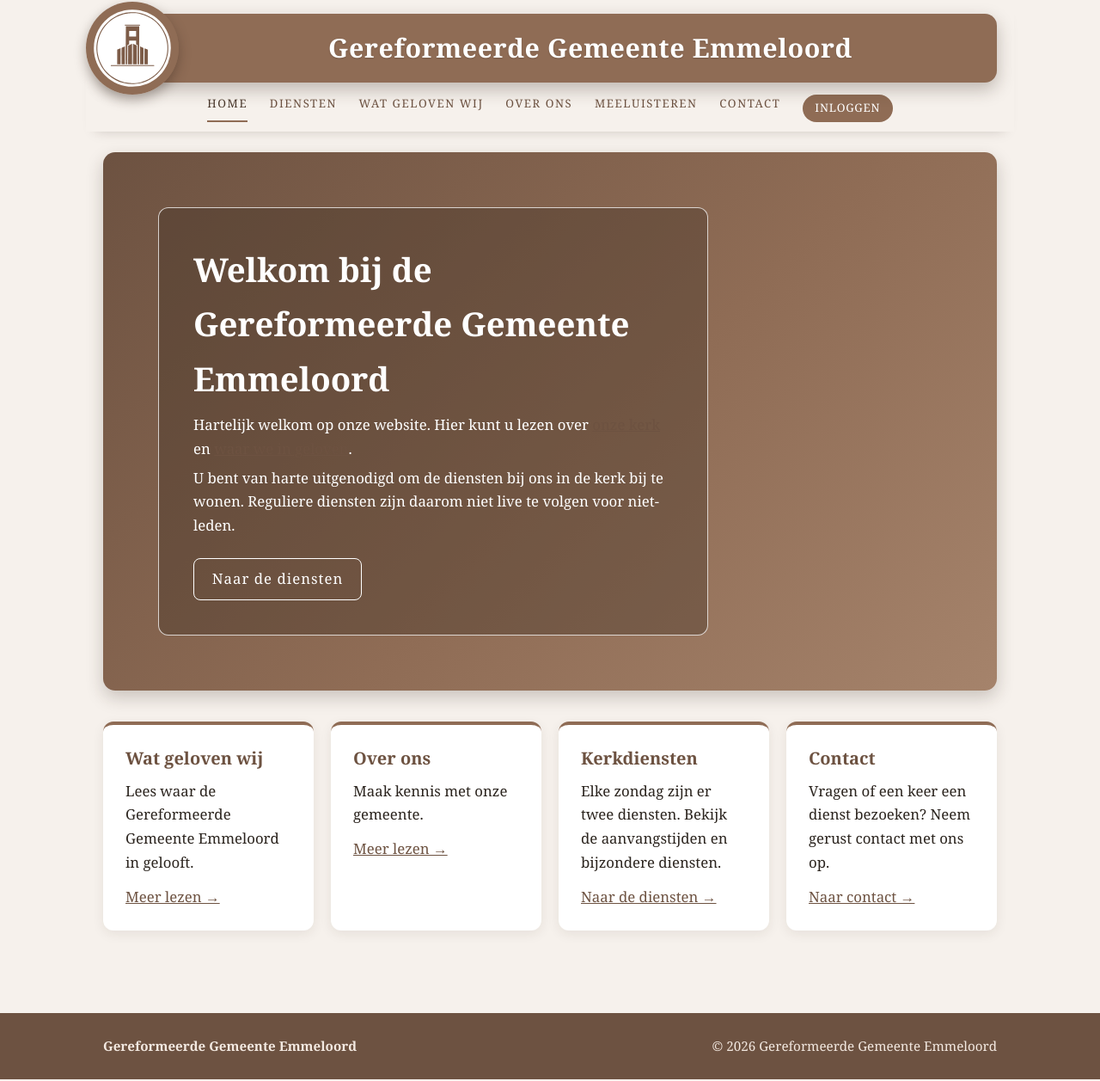
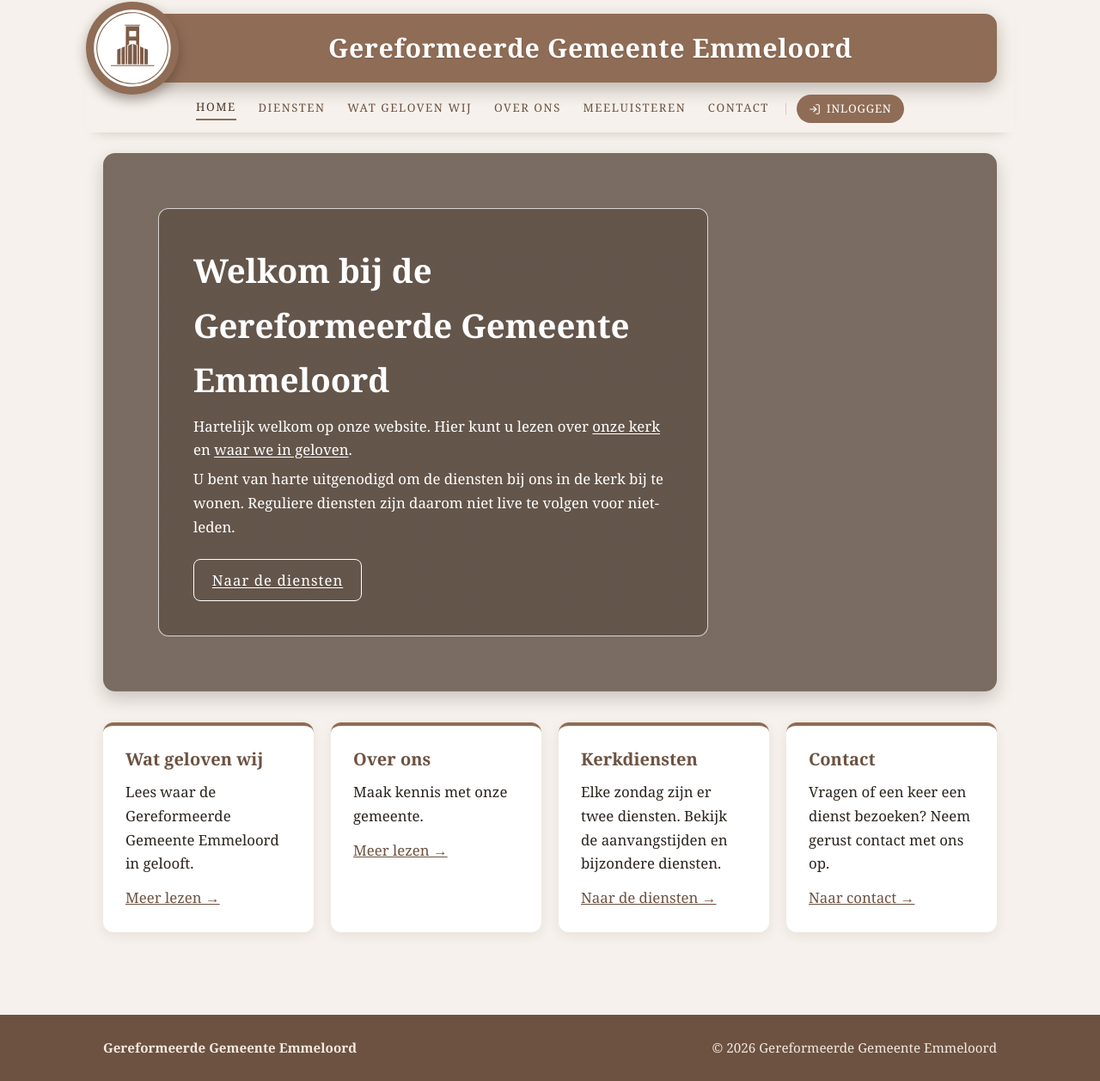
Before and after one commit to Kathedra/gergememmeloord, a Jekyll site: the page built from index.md, in a window 1280 px wide and 1257 px high. Shown: the whole window at 86% size. Built offline with Jekyll 4.4.1, drawn with Linux system fonts in a browser that asks for light colours.

Commit message:
Inloggen-knop uitgelijnd + icoon, leesbare hero-links, optionele hero-foto
- site-nav align-items:center opgelost: de Inloggen-badge (eigen
  padding) stond niet op dezelfde hoogte als de tekstlinks ernaast
- Inloggen-badge: log-in-icoon, verticaal scheidingsstreepje
- .hero a kreeg een eigen witte, onderstreepte kleur -- de globale
  bruine linkkleur was onleesbaar op de bruine/foto-achtergrond
- hero_image (config) + --hero-bg CSS-var: optioneel een foto achter
  de welkomstbanner zetten, met een vaste donkere overlay eroverheen
  zodat de tekst leesbaar blijft; leeg = ongewijzigde gradient

Co-Authored-By: Claude Fable 5 <noreply@anthropic.com>

```diff
--- a/_config.yml
+++ b/_config.yml
@@ -10,6 +10,12 @@ logo: /assets/img/logo.svg
 
 # Externe inlogomgeving voor leden (ledenportaal/streamtoegang).
 login_url: "https://web.scipio-app.nl/app/#/login"
+
+# Optionele foto achter de welkomstbanner op de homepage. Pad naar
+# een bestand in assets/img/ (bijv. "/assets/img/hero.jpg"), of leeg
+# laten voor de bruine gradient. Er komt altijd een donkere overlay
+# overheen zodat de tekst leesbaar blijft, ongeacht de foto.
+hero_image: ""
 
 # url + baseurl bepalen de canonical-URL's in de SEO-tags en de sitemap.
 # Nu: projectsite op GitHub Pages. Bij verhuizing naar het eigen domein:
--- a/_includes/header.html
+++ b/_includes/header.html
@@ -12,7 +12,10 @@
       <a href="{{ parts[1] | relative_url }}"{% if page.url == parts[1] %} class="active" aria-current="page"{% endif %}>{{ parts[0] }}</a>
     {% endfor %}
     {% if site.login_url %}
-      <a class="nav-login" href="{{ site.login_url }}" target="_blank" rel="noopener">Inloggen</a>
+      <a class="nav-login" href="{{ site.login_url }}" target="_blank" rel="noopener">
+        <svg viewBox="0 0 24 24" fill="none" stroke="currentColor" stroke-width="2" stroke-linecap="round" stroke-linejoin="round" aria-hidden="true"><path d="M15 3h4a2 2 0 0 1 2 2v14a2 2 0 0 1-2 2h-4"/><polyline points="10 17 15 12 10 7"/><line x1="15" y1="12" x2="3" y2="12"/></svg>
+        Inloggen
+      </a>
     {% endif %}
   </nav>
 </header>
--- a/assets/css/style.scss
+++ b/assets/css/style.scss
@@ -91,6 +91,7 @@ a:hover { color: var(--brown-deep); }
 .site-nav {
   display: flex;
   flex-wrap: wrap;
+  align-items: center;
   justify-content: center;
   gap: 1.6rem;
   padding: 0.9rem 0 0.7rem;
@@ -113,13 +114,38 @@ a:hover { color: var(--brown-deep); }
 }
 
 /* Inloggen is een actie (naar een externe app), geen paginalink —
-   daarom een gevulde badge in plaats van een gewone menutekst. */
+   daarom een gevulde badge met icoon in plaats van een gewone
+   menutekst, met een verticaal streepje ervoor als scheiding van
+   de paginalinks. align-items: center hierboven zorgt dat de badge
+   (met eigen padding) toch op dezelfde hoogte staat als de tekst. */
 .site-nav a.nav-login {
-  padding: 0.3rem 0.9rem;
+  display: inline-flex;
+  align-items: center;
+  gap: 0.4rem;
+  margin-left: 0.4rem;
+  padding: 0.35rem 0.9rem;
   background: var(--brown);
   color: #fff;
   border-radius: 999px;
   letter-spacing: 0.06em;
+  position: relative;
+}
+
+.site-nav a.nav-login::before {
+  content: "";
+  position: absolute;
+  left: -0.8rem;
+  top: 50%;
+  transform: translateY(-50%);
+  width: 1px;
+  height: 1.1em;
+  background: #d9c8ba;
+}
+
+.site-nav a.nav-login svg {
+  width: 14px;
+  height: 14px;
+  flex: none;
 }
 
 .site-nav a.nav-login:hover {
@@ -165,7 +191,12 @@ a:hover { color: var(--brown-deep); }
 .hero {
   margin-top: 14px;
   padding: clamp(28px, 6vw, 64px);
-  background: linear-gradient(135deg, var(--brown-dark), var(--brown) 55%, #a5836b);
+  /* --hero-bg wordt door index.md gezet zodra site.hero_image is
+     ingevuld (foto + donkere overlay); zonder foto blijft dit de
+     originele bruine gradient. */
+  background-image: var(--hero-bg, linear-gradient(135deg, var(--brown-dark), var(--brown) 55%, #a5836b));
+  background-size: cover;
+  background-position: center;
   border-radius: 14px;
   box-shadow: 0 8px 20px rgba(46, 32, 22, 0.22);
   color: #fff;
@@ -185,6 +216,16 @@ a:hover { color: var(--brown-deep); }
 }
 
 .hero p { margin: 0.4rem 0; }
+
+/* Links in de hero staan op een donkere (foto- of gradient-)
+   achtergrond — de standaard bruine linkkleur is daar onleesbaar. */
+.hero a {
+  color: #fff;
+  text-decoration: underline;
+  text-underline-offset: 2px;
+}
+
+.hero a:hover { color: var(--cream); }
 
 .btn {
   display: inline-block;
--- a/index.md
+++ b/index.md
@@ -19,7 +19,7 @@ description: >-
 <script src="{{ '/assets/js/mededelingen.js' | relative_url }}" defer></script>
 {% endif %}
 
-<section class="hero">
+<section class="hero"{% if site.hero_image %} style="--hero-bg: linear-gradient(rgba(74,56,44,.72), rgba(74,56,44,.72)), url('{{ site.hero_image | relative_url }}');"{% endif %}>
   <div class="hero-box">
     <h1>Welkom bij de Gereformeerde Gemeente Emmeloord</h1>
     <p>Hartelijk welkom op onze website. Hier kunt u lezen over <a href="{{ '/over-ons/' | relative_url }}">onze kerk</a> en <a href="{{ '/wat-geloven-wij/' | relative_url }}">waar we in geloven</a>.</p>
```
Also changed, not shown: CLAUDE.md (+2 -0 lines), README.md.
